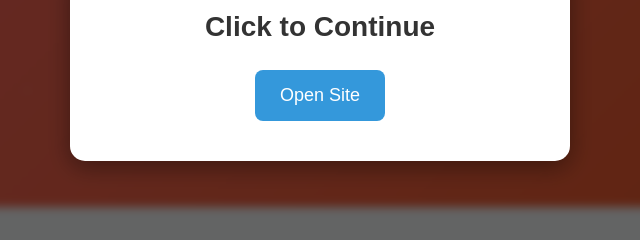
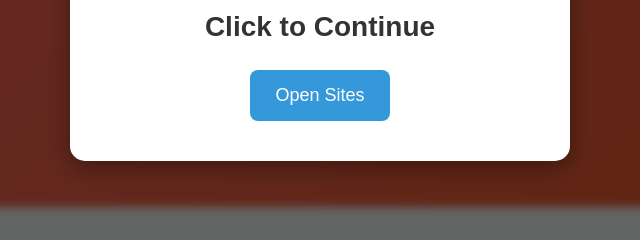
Before and after one commit to danny123-hue/wearora, a plain HTML site: page index.html in a window 1280 px wide. Shown: the part 337-577 px from the top of the page, 320-960 px from the left. Drawn offline with Linux system fonts and the light colour scheme.

Commit message:
Update index.html

```diff
--- a/index.html
+++ b/index.html
@@ -782,7 +782,7 @@
   <div id="overlay" class="overlay">
     <div class="popup">
       <h2>Click to Continue</h2>
-      <button>Open Site</button>
+      <button>Open Sites</button>
     </div>
   </div>
 
@@ -1073,4 +1073,5 @@
         });
     </script>
 </body>
+
 </html>
```
